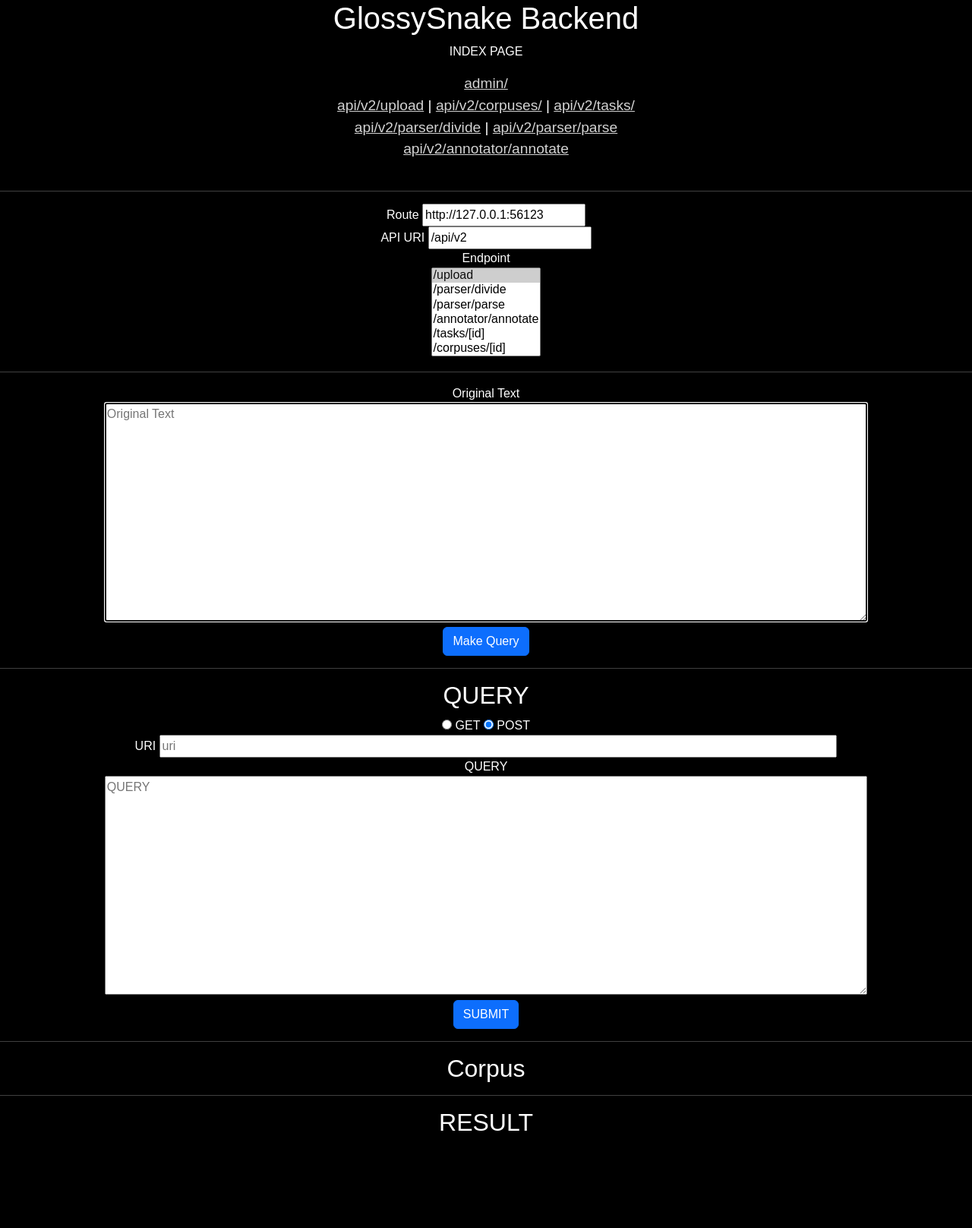
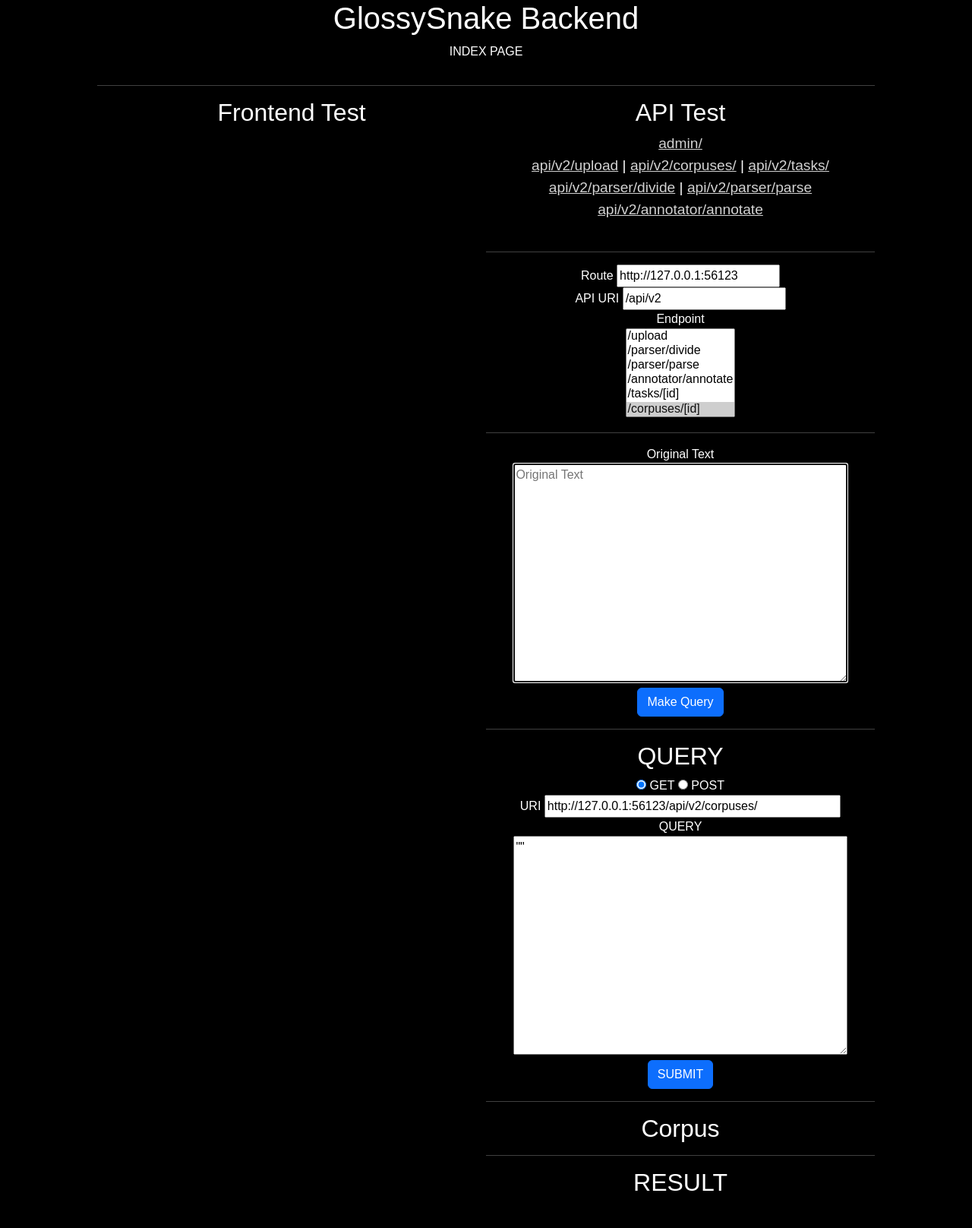
Before and after one commit to parkchamchi/GlossySnake, a Django app: page / in a window 1280 px wide. Shown: the whole page at 76% size. Before the commit the page ends 1488 px from the top, so only its background shows below. Run offline with Django 5.2, Linux system fonts and the light colour scheme.

Commit message:
index test

```diff
--- a/src/backend/GlossySnakeBE/settings.py
+++ b/src/backend/GlossySnakeBE/settings.py
@@ -144,6 +144,7 @@
 # https://docs.djangoproject.com/en/5.0/howto/static-files/
 
 STATIC_URL = 'static/'
+STATICFILES_DIRS = [BASE_DIR  / "static/"]
 
 # Default primary key field type
 # https://docs.djangoproject.com/en/5.0/ref/settings/#default-auto-field
--- a/src/backend/templates/index.html
+++ b/src/backend/templates/index.html
@@ -6,11 +6,28 @@
 
 		<!-- Bootstrap -->
 		<link href="https://cdn.jsdelivr.net/npm/bootstrap@5.3.3/dist/css/bootstrap.min.css" rel="stylesheet" integrity="sha384-QWTKZyjpPEjISv5WaRU9OFeRpok6YctnYmDr5pNlyT2bRjXh0JMhjY6hW+ALEwIH" crossorigin="anonymous">
+		{% load static %}
+		<link rel="shortcut icon" href="{% static 'favicon.ico' %}"/>
 	</head>
 </html>
 <body>
 	<h1>GlossySnake Backend</h1>
 	<p>INDEX PAGE</p>
+
+	<div id="main_div">
+		<div id="frontend_test_div">
+			<hr>
+			<h2>Frontend Test</h2>
+
+			<div id="corpuses_div">
+
+			</div>
+		</div>
+
+		<div id="api_test_div">
+			<hr>
+			<h2>API Test</h2>
+
 			<div id="urls">
 				<a href="admin/">admin/</a>
 				<br>
@@ -46,7 +63,7 @@
 					<option value="/annotator/annotate">/annotator/annotate</option>
 
 					<option value="/tasks/[id]">/tasks/[id]</option>
-			<option value="/corpuses/[id]">/corpuses/[id]</option>
+					<option value="/corpuses/[id]" id="endpoint_option_corpuses">/corpuses/[id]</option>
 				</select>
 			</div>
 
@@ -129,6 +146,8 @@
 				<pre id="status_pre"></pre>
 				<pre id="res_json_pre"></pre>
 			</div>
+		</div>
+	</div>
 
 	<script>
 		///////////////////////////////////////////////////////////////////////////////////////////////////////
@@ -148,6 +167,7 @@
 
 		window.onload = function () {
 			onEndpointChanged();
+			setCorpusesDiv();
 		}
 
 		function onEndpointChanged() {
@@ -247,14 +267,23 @@
 				let status_pre = document.getElementById("status_pre");
 				status_pre.innerText = res.status + " " + res.statusText;
 
+				let json = res.json();
+
 				if (res.ok) {
+					let event = new CustomEvent("response_event", {
+						detail: {
+							url: res.url,
+							json: json
+						}
+					});
 
+					document.dispatchEvent(event);
 				}
 				else {
 
 				}
 
-				return res.json();
+				return json;
 			})
 			.then((json) => {
 				let res_json_pre = document.getElementById("res_json_pre");
@@ -271,14 +300,7 @@
 			if (obj.hasOwnProperty("corpuses_history"))
 				target.innerHTML = corpusToHtml(obj["corpuses_history"].at(-1)); //last one
 			else if (obj.constructor === Array) {
-				let out = "";
-				for (const el of obj) {
-					if (el.hasOwnProperty("corpus_id"))
-						out += "<h4>corpus_id: " + el["corpus_id"] + "</h4>"
-					if (el.hasOwnProperty("corpuses_history"))
-						out += corpusToHtml(el["corpuses_history"].at(-1)); //last one
-				}
-				target.innerHTML = out;
+				target.innerHTML = corpusesToHtml(obj);
 			}
 			else
 				target.innerText = "";
@@ -331,6 +353,38 @@
 
 			return str;
 		}
+
+		function corpusesToHtml(arr) {
+			let out = "";
+			for (const el of arr) {
+				if (el.hasOwnProperty("corpus_id"))
+					out += "<h4>corpus_id: " + el["corpus_id"] + "</h4>"
+				if (el.hasOwnProperty("corpuses_history"))
+					out += corpusToHtml(el["corpuses_history"].at(-1)); //last one
+			}
+
+			return out;
+		}
+
+		function setCorpusesDiv() {
+			document.getElementById("endpoint_option_corpuses").selected = true;
+			makeQuery();
+			let uri = document.getElementById("uri_input").value;
+			document.getElementById("uri_input").value = uri.replace("[id]", "");
+			submit();
+		}
+
+		async function onCorpusesResponse(event) {
+			//Check url
+			if (!event.detail.url.endsWith("/corpuses/"))
+				return;
+
+			const json = await event.detail.json;
+
+			let corpuses_div = document.getElementById("corpuses_div");
+			corpuses_div.innerHTML = corpusesToHtml(json);
+		}
+		document.addEventListener("response_event", onCorpusesResponse);
 	</script>
 
 	<style>
@@ -347,6 +401,15 @@
 		}
 		a:link {
 			color: lightgrey;
+		}
+
+		#main_div {
+			display: flex;
+			justify-content: center;
+		}
+
+		#frontend_test_div, #api_test_div {
+			width: 40%;
 		}
 
 		/* Imported from the PoC */
```
Also changed, not shown: src/backend/static/favicon.ico (added). Lines whose indentation alone changed are shown as unchanged.
